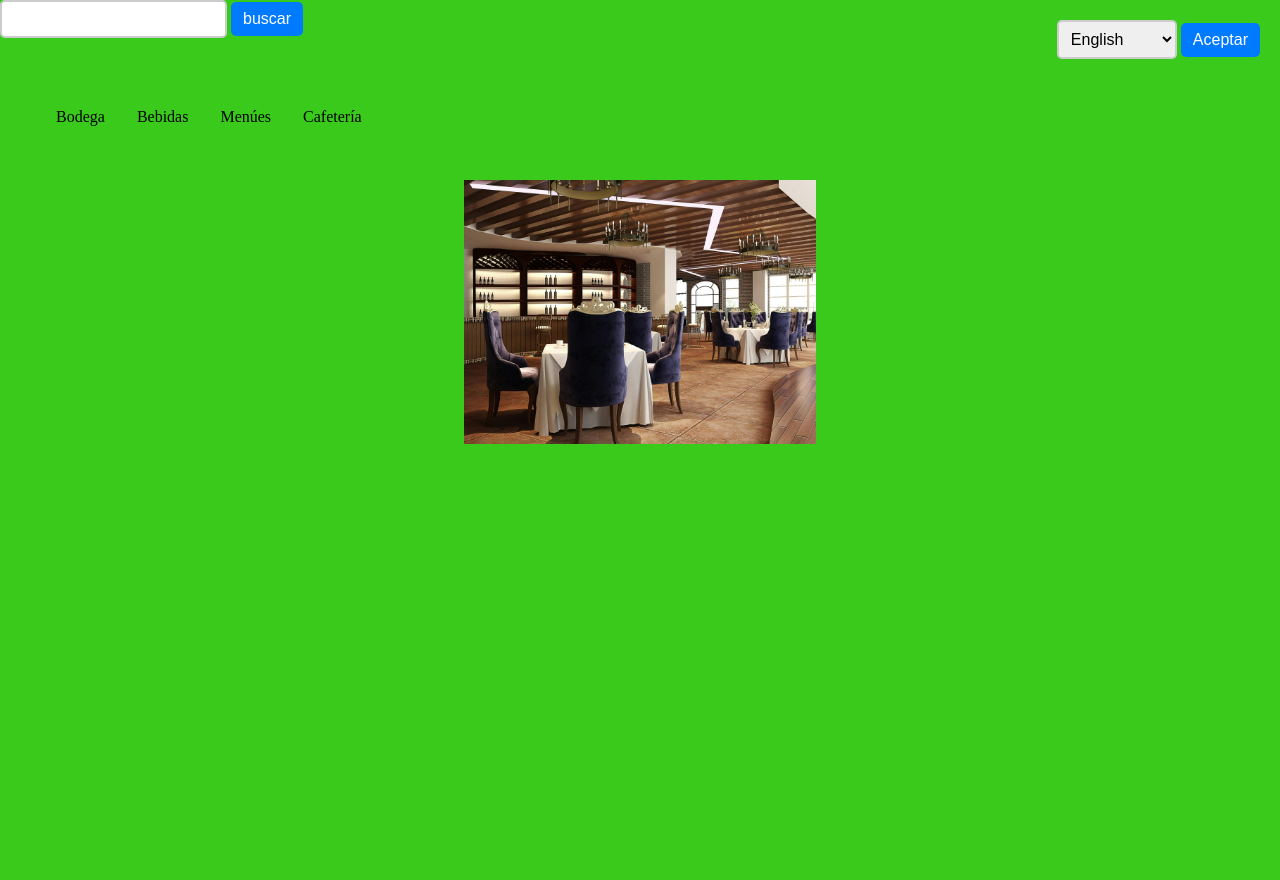
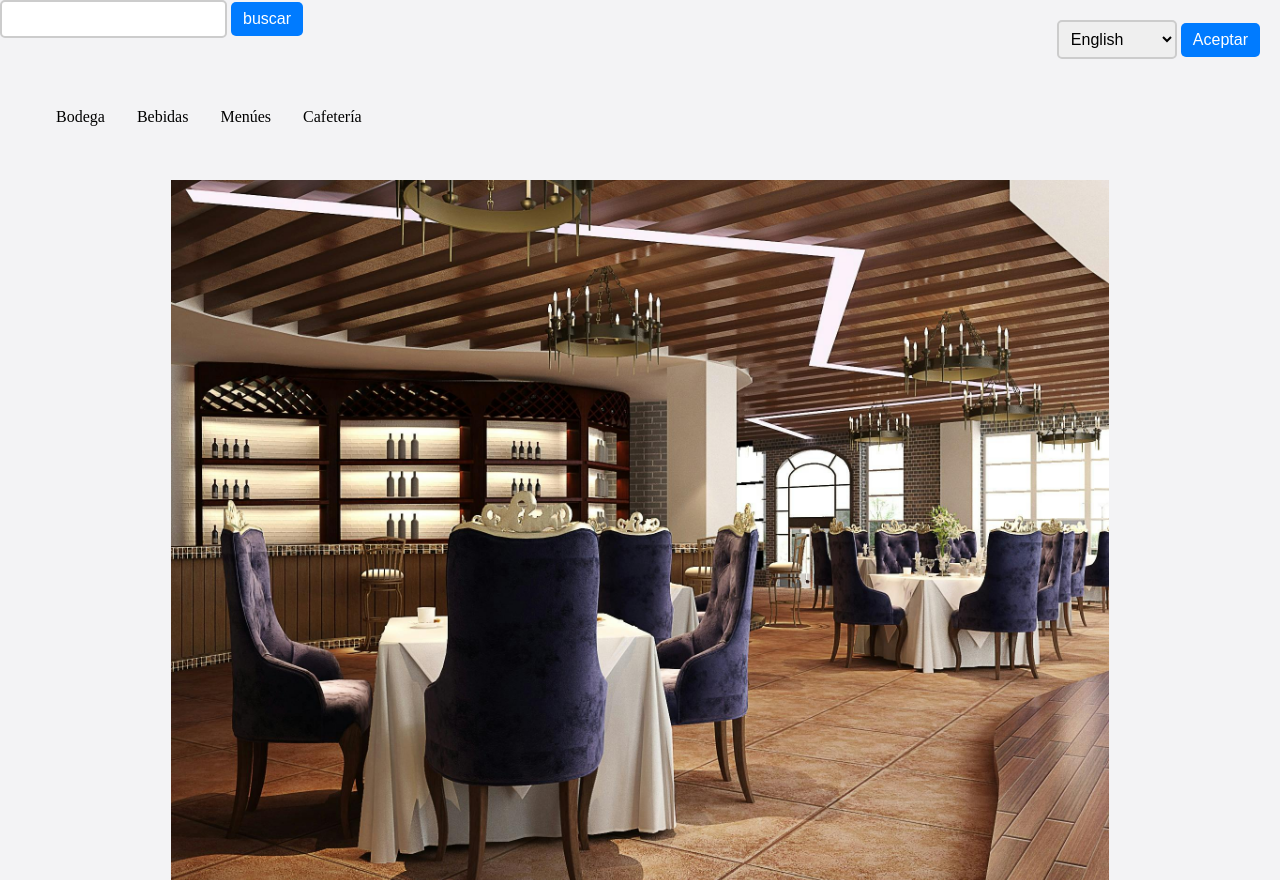
Before and after one commit to cribali/cartaDigital, a Django app: page / in a window 1280 px wide. Run offline with Django 5.2, Linux system fonts and the light colour scheme.

Commit message:
jugando con css

```diff
--- a/carta/static/css/styles.css
+++ b/carta/static/css/styles.css
@@ -5,7 +5,7 @@ html, body {
     margin: 0;
     padding: 0;
     overflow: hidden;
-    background: #39ca1c;
+    background: rgb(243, 243, 245);
     box-shadow:20% black;
 }
 
@@ -33,7 +33,7 @@ html, body {
 }
 
 img {
-    height:30%;
+    height:80%;
     width: auto;
     display: block;
     margin: auto; /* Centra la imagen horizontalmente */
--- a/carta/templates/inicio.html
+++ b/carta/templates/inicio.html
@@ -10,7 +10,7 @@
         <title>Menú digital</title>
         <meta name="Desde aquí podrás ver la carta y elejir la opción más conveniente para vos" content="">
         <meta name="viewport" content="width=device-width, initial-scale=1">
-        <link rel="stylesheet" href="{% static 'css/styles.css' %}">
+        <link rel="stylesheet" href= "static/css/styles.css">
 
     </head>
     <body>
```
